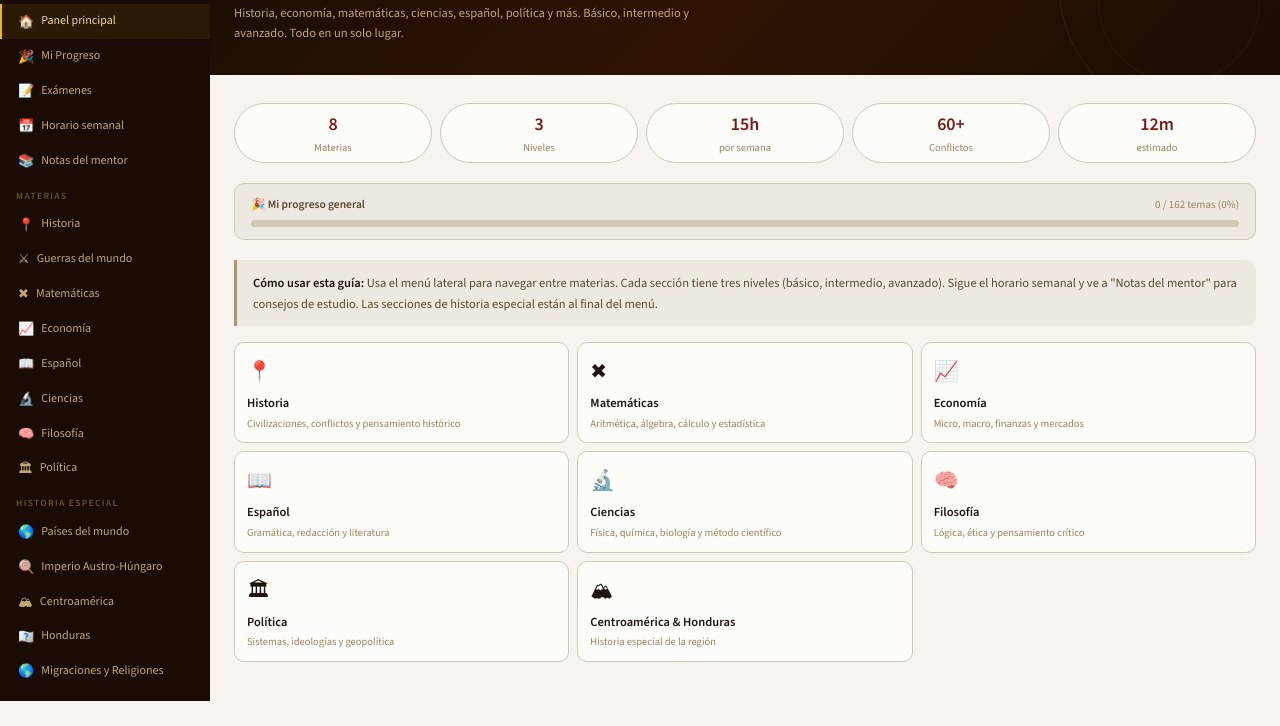
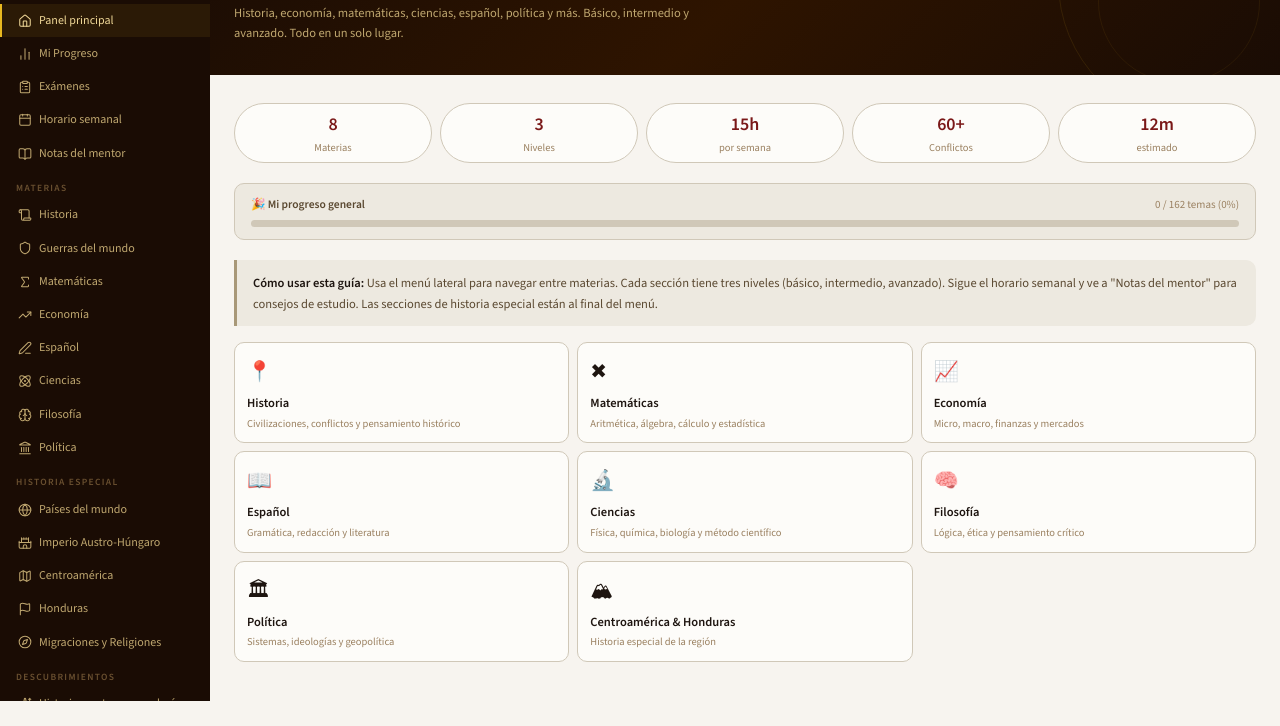
Before and after one commit to NayeliGuillen/conocimientos, a plain HTML site: page index.html in a window 1280 px wide. Shown: the part 99-825 px from the top of the page. Drawn offline with nearby package versions, Linux system fonts and the light colour scheme; a web font is replaced by a local one.

Commit message:
Cambios generales

```diff
--- a/index.html
+++ b/index.html
@@ -6,6 +6,7 @@
 <title>Academia Personal — Guía Completa</title>
 <link href="https://fonts.googleapis.com/css2?family=Playfair+Display:ital,wght@0,400;0,700;1,400&family=Source+Sans+3:wght@300;400;500;600&display=swap" rel="stylesheet">
 <link rel="stylesheet" href="styles.css">
+<script src="https://unpkg.com/lucide@0.468.0/dist/umd/lucide.min.js"></script>
 </head>
 <body>
 
@@ -19,35 +20,35 @@
   </div>
 
   <div class="sidebar-section">Inicio</div>
-  <div class="nav-item active" onclick="go('inicio')"><span class="icon">&#127968;</span>Panel principal</div>
-  <div class="nav-item" onclick="go('progreso')"><span class="icon">&#127881;</span>Mi Progreso</div>
-  <div class="nav-item" onclick="go('examenes')"><span class="icon">&#128221;</span>Exámenes</div>
-  <div class="nav-item" onclick="go('horario')"><span class="icon">&#128197;</span>Horario semanal</div>
-  <div class="nav-item" onclick="go('mentor')"><span class="icon">&#128218;</span>Notas del mentor</div>
+  <div class="nav-item active" onclick="go('inicio')"><i data-lucide="home" class="icon"></i>Panel principal</div>
+  <div class="nav-item" onclick="go('progreso')"><i data-lucide="bar-chart-2" class="icon"></i>Mi Progreso</div>
+  <div class="nav-item" onclick="go('examenes')"><i data-lucide="clipboard-list" class="icon"></i>Exámenes</div>
+  <div class="nav-item" onclick="go('horario')"><i data-lucide="calendar" class="icon"></i>Horario semanal</div>
+  <div class="nav-item" onclick="go('mentor')"><i data-lucide="book-open" class="icon"></i>Notas del mentor</div>
 
   <div class="sidebar-section">Materias</div>
-  <div class="nav-item" onclick="go('historia')"><span class="icon">&#128205;</span>Historia</div>
-  <div class="nav-item" onclick="go('guerras')"><span class="icon">&#9876;</span>Guerras del mundo</div>
-  <div class="nav-item" onclick="go('matematicas')"><span class="icon">&#10006;</span>Matemáticas</div>
-  <div class="nav-item" onclick="go('economia')"><span class="icon">&#128200;</span>Economía</div>
-  <div class="nav-item" onclick="go('espanol')"><span class="icon">&#128214;</span>Español</div>
-  <div class="nav-item" onclick="go('ciencias')"><span class="icon">&#128300;</span>Ciencias</div>
-  <div class="nav-item" onclick="go('filosofia')"><span class="icon">&#129504;</span>Filosofía</div>
-  <div class="nav-item" onclick="go('politica')"><span class="icon">&#127963;</span>Política</div>
+  <div class="nav-item" onclick="go('historia')"><i data-lucide="scroll" class="icon"></i>Historia</div>
+  <div class="nav-item" onclick="go('guerras')"><i data-lucide="shield" class="icon"></i>Guerras del mundo</div>
+  <div class="nav-item" onclick="go('matematicas')"><i data-lucide="sigma" class="icon"></i>Matemáticas</div>
+  <div class="nav-item" onclick="go('economia')"><i data-lucide="trending-up" class="icon"></i>Economía</div>
+  <div class="nav-item" onclick="go('espanol')"><i data-lucide="pen-line" class="icon"></i>Español</div>
+  <div class="nav-item" onclick="go('ciencias')"><i data-lucide="atom" class="icon"></i>Ciencias</div>
+  <div class="nav-item" onclick="go('filosofia')"><i data-lucide="brain" class="icon"></i>Filosofía</div>
+  <div class="nav-item" onclick="go('politica')"><i data-lucide="landmark" class="icon"></i>Política</div>
 
   <div class="sidebar-section">Historia especial</div>
-  <div class="nav-item" onclick="go('paises')"><span class="icon">&#127758;</span>Países del mundo</div>
-  <div class="nav-item" onclick="go('austria')"><span class="icon">&#127853;</span>Imperio Austro-Húngaro</div>
-  <div class="nav-item" onclick="go('centroamerica')"><span class="icon">&#127956;</span>Centroamérica</div>
-  <div class="nav-item" onclick="go('honduras')"><span class="icon">&#127463;&#127477;</span>Honduras</div>
-  <div class="nav-item" onclick="go('migraciones')"><span class="icon">&#127758;</span>Migraciones y Religiones</div>
+  <div class="nav-item" onclick="go('paises')"><i data-lucide="globe" class="icon"></i>Países del mundo</div>
+  <div class="nav-item" onclick="go('austria')"><i data-lucide="castle" class="icon"></i>Imperio Austro-Húngaro</div>
+  <div class="nav-item" onclick="go('centroamerica')"><i data-lucide="map" class="icon"></i>Centroamérica</div>
+  <div class="nav-item" onclick="go('honduras')"><i data-lucide="flag" class="icon"></i>Honduras</div>
+  <div class="nav-item" onclick="go('migraciones')"><i data-lucide="compass" class="icon"></i>Migraciones y Religiones</div>
 
   <div class="sidebar-section">Descubrimientos</div>
-  <div class="nav-item" onclick="go('sorprendente')"><span class="icon">&#129300;</span>Historia que te sorprenderá</div>
+  <div class="nav-item" onclick="go('sorprendente')"><i data-lucide="sparkles" class="icon"></i>Historia que te sorprenderá</div>
 
   <div class="sidebar-section">Recursos</div>
-  <div class="nav-item" onclick="go('fuentes')"><span class="icon">&#128279;</span>Fuentes verificadas</div>
-  <div class="nav-item" onclick="go('recursos')"><span class="icon">&#128218;</span>Libros y videos</div>
+  <div class="nav-item" onclick="go('fuentes')"><i data-lucide="link-2" class="icon"></i>Fuentes verificadas</div>
+  <div class="nav-item" onclick="go('recursos')"><i data-lucide="library" class="icon"></i>Libros y videos</div>
 </nav>
 
 <!-- MAIN -->
--- a/styles.css
+++ b/styles.css
@@ -34,7 +34,7 @@ body{font-family:'Source Sans 3',Georgia,sans-serif;background:var(--bg);color:v
 .nav-item{display:flex;align-items:center;gap:7px;padding:0.42rem 1rem;font-size:12px;color:#c0a870;cursor:pointer;transition:all 0.15s;border-left:2px solid transparent;user-select:none;}
 .nav-item:hover{color:#f0d898;background:rgba(255,255,255,0.04);}
 .nav-item.active{color:#f0d898;border-left-color:#e8b820;background:rgba(232,184,32,0.08);}
-.nav-item .icon{font-size:13px;flex-shrink:0;}
+.nav-item .icon{width:14px;height:14px;flex-shrink:0;stroke:currentColor;fill:none;stroke-width:1.75;}
 .nav-sub{margin-left:1.5rem;}
 .nav-sub .nav-item{font-size:11px;padding:0.3rem 0.75rem;}
 
```
